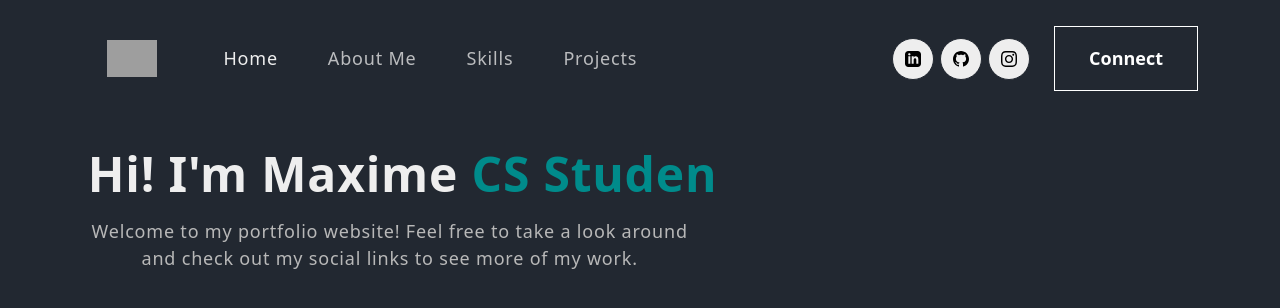
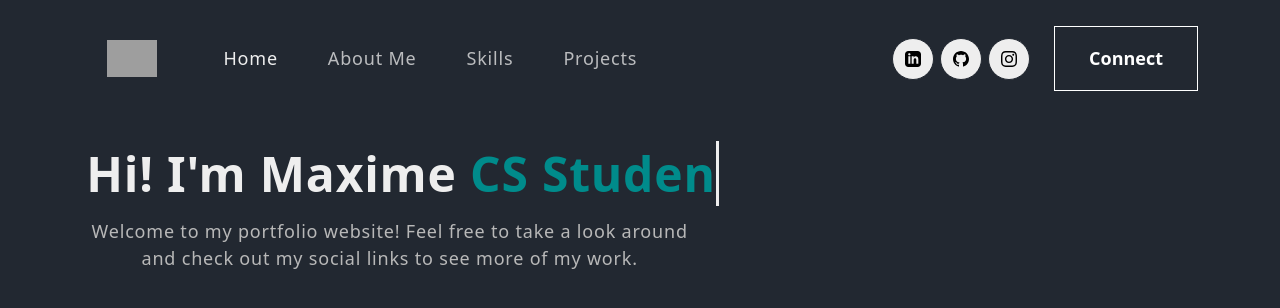
Before and after one commit to max-hagi/portfolio, a React (Create React App) app: page / in a window 1280 px wide. Shown: the top 308 px of the page. Built offline with nearby package versions, Linux system fonts and the light colour scheme; grey boxes are pictures that could not be loaded.

Commit message:
Improved typing animation

```diff
--- a/src/components/Banner.css
+++ b/src/components/Banner.css
@@ -63,6 +63,10 @@
         transform: translateY(-20px);
     }
 }
-.txt-rotate > .wrap {
-    border-right: 0.08em solid #666;
+.txt-rotate > .rotating {
+    border-right: 0.08em solid #EEEEEE;
 }
+
+.txt-rotate > .rotating-purple {
+    border-right: 0.08em solid #EEEEEE;
+}
```
